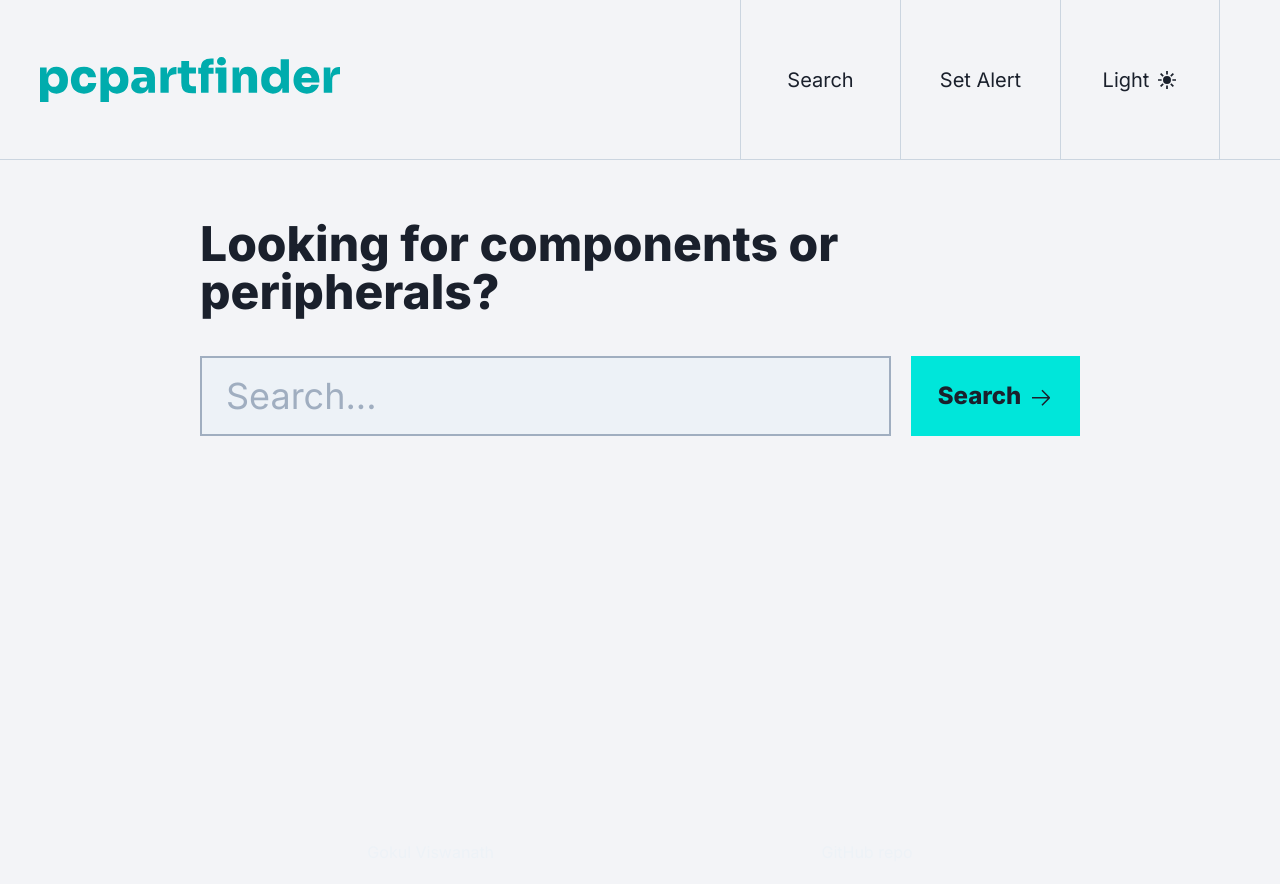
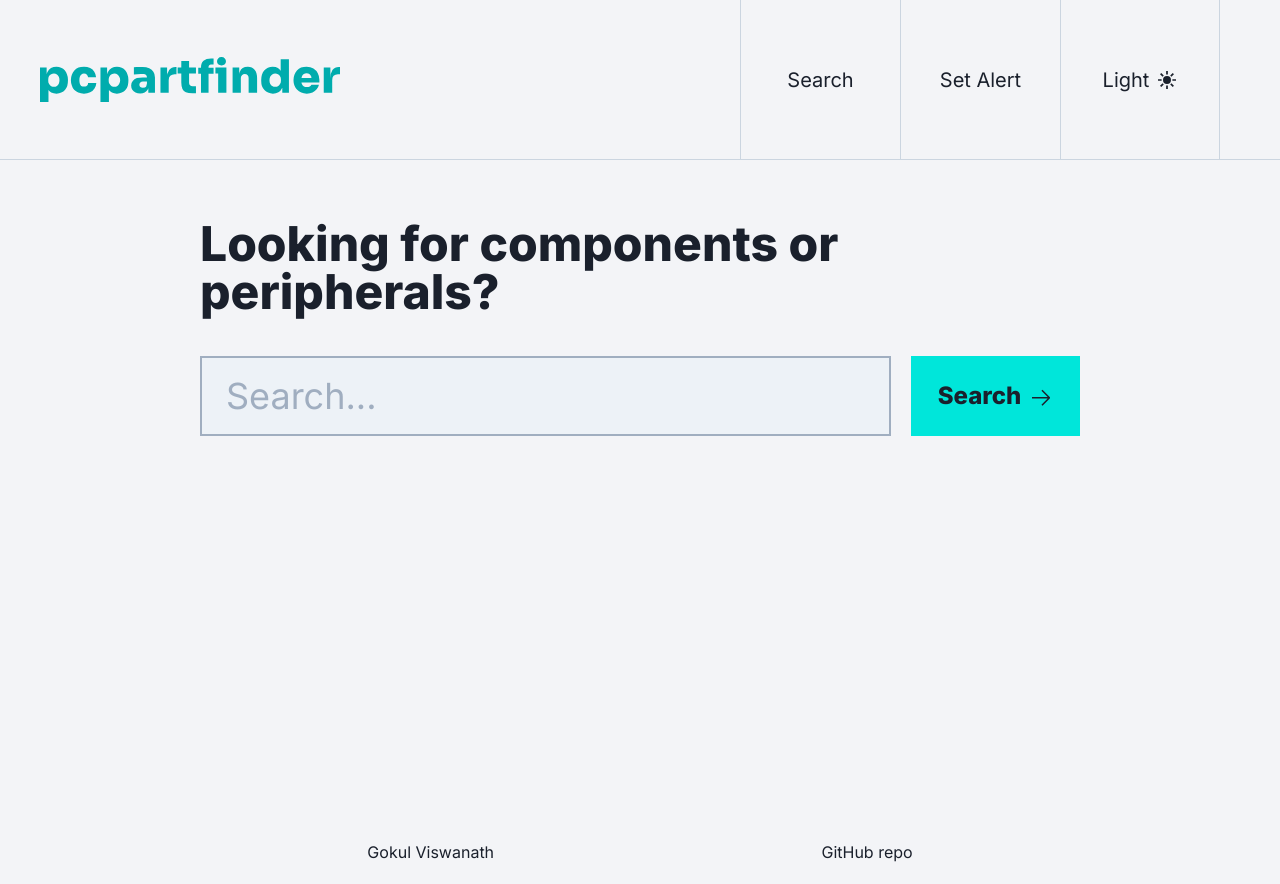
Before and after one commit to 1Gokul/pcpartfinder, a Next.js app: page / in a window 1280 px wide. Built offline with nearby package versions, Linux system fonts and the light colour scheme; no server answers.

Commit message:
Made link color change with theme

```diff
--- a/styles/theme.js
+++ b/styles/theme.js
@@ -46,13 +46,13 @@ const components = {
     }
   },
   Link: {
-    baseStyle: {
-      color: "gray.100",
+    baseStyle: ({ colorMode }) => ( {
+      color: colorMode === "dark" ? "gray.100" : "gray.800",
       _hover: {
         color: "cyan.500",
         textDecoration: "none"
       }
-    }
+    })
   },
   DesktopNavlink: {
     baseStyle: ({ colorMode }) => ({
```
